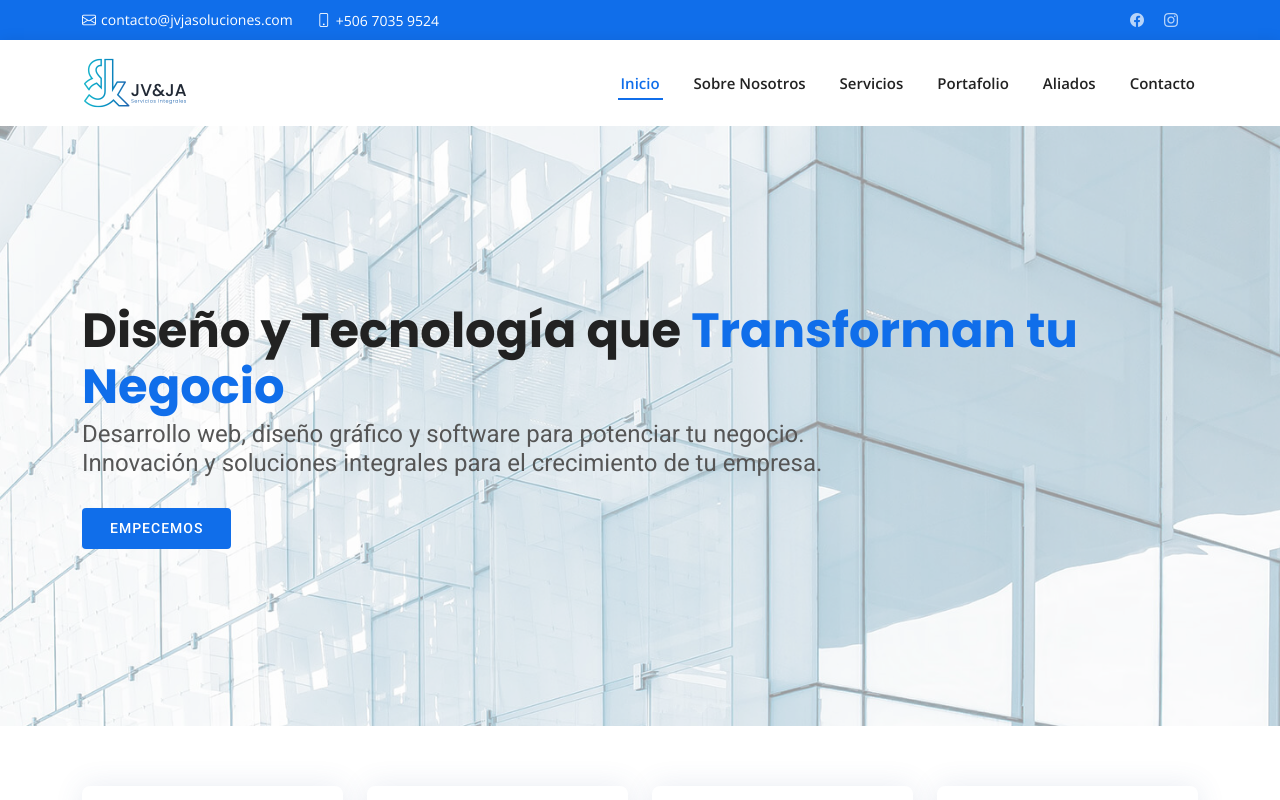
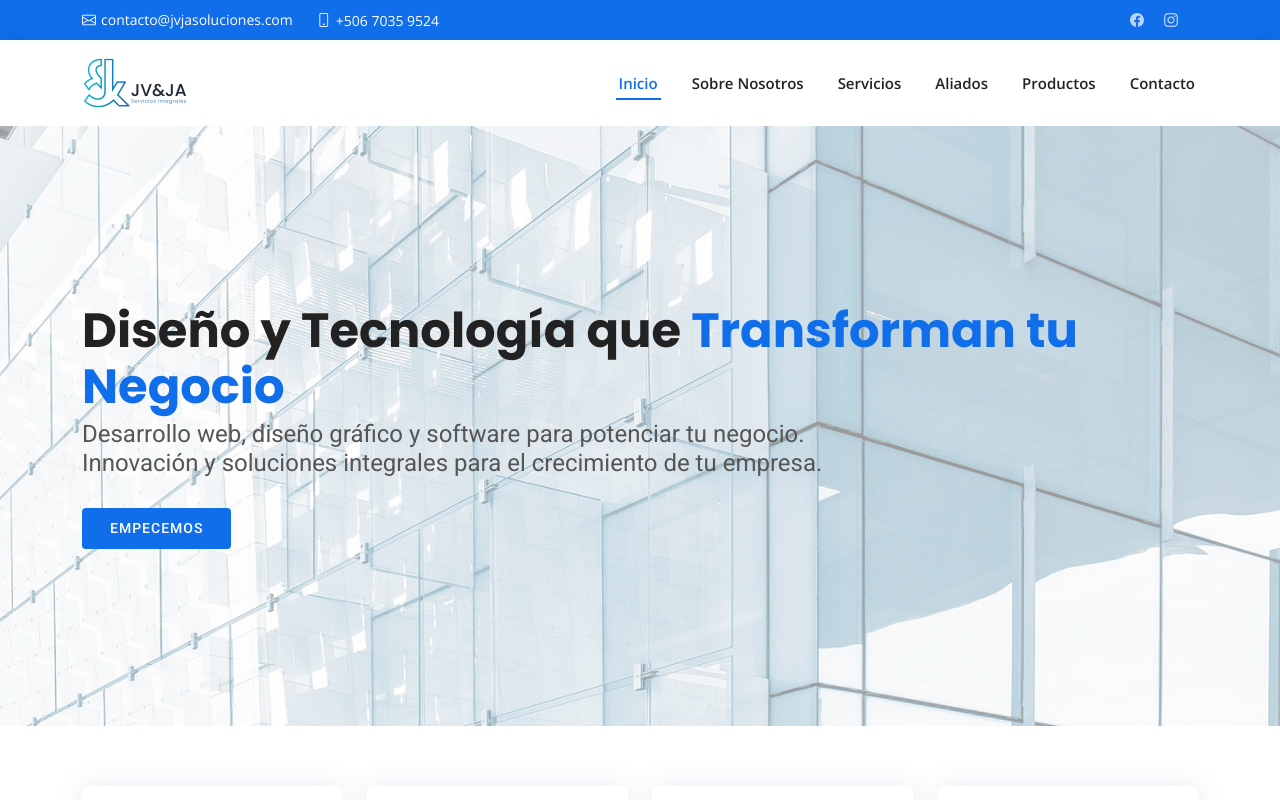
Before and after one commit to juniorov/web-serviciosintegralesjvja, a React (Vite) app: page / in a window 1280 px wide. Shown: the top 800 px of the page. Built offline with nearby package versions, Linux system fonts and the light colour scheme.

Commit message:
Remove Portfolio from the web page

```diff
--- a/src/App.jsx
+++ b/src/App.jsx
@@ -1,29 +1,28 @@
 import AOS from 'aos';
 import 'aos/dist/aos.css';
+import "bootstrap-icons/font/bootstrap-icons.css";
 import 'bootstrap/dist/css/bootstrap.min.css';
-import "bootstrap-icons/font/bootstrap-icons.css";
 import 'boxicons/css/boxicons.min.css';
 import 'glightbox/dist/css/glightbox.min.css';
 
 
+import './styles/back-button.scss';
 import './styles/general.scss';
-import './styles/back-button.scss';
 import './styles/sections-general.scss';
 
-import TopBar from './components/TopBar/TopBar';
+import About from './components/About/About';
+import Clients from './components/Clients/Clients';
+import Contact from './components/Contact/Contact';
+import Faq from './components/Faq/Faq';
+import Featured from './components/Featured/Featured';
+import Footer from './components/Footer/Footer';
 import Header from './components/Header/Header';
 import Hero from './components/Hero/Hero';
-import Featured from './components/Featured/Featured';
-import About from './components/About/About';
-import Footer from './components/Footer/Footer';
-import Contact from './components/Contact/Contact';
-import Faq from './components/Faq/Faq';
 import Pricing from './components/Pricing/Pricing';
-import Clients from './components/Clients/Clients';
+import Services from './components/Services/Services';
 import Team from './components/Team/Team';
-import Services from './components/Services/Services';
-import Portfolio from './components/Portfolio/Portfolio';
 import Testimonials from './components/Tertimonials/Testimonials';
+import TopBar from './components/TopBar/TopBar';
 
 AOS.init({
   duration: 1000,
@@ -45,7 +44,6 @@ function App() {
         <Clients />
         <Services />
         <Testimonials />
-        <Portfolio />
         <Team />
         <Pricing />
         <Faq />
--- a/src/components/Navigation/Navigation.jsx
+++ b/src/components/Navigation/Navigation.jsx
@@ -7,8 +7,8 @@ const Navigation = () => {
                 <li><a className="nav-link scrollto active" href="#hero">Inicio</a></li>
                 <li><a className="nav-link scrollto" href="#about">Sobre Nosotros</a></li>
                 <li><a className="nav-link scrollto" href="#services">Servicios</a></li>
-                <li><a className="nav-link scrollto " href="#portfolio">Portafolio</a></li>
                 <li><a className="nav-link scrollto" href="#team">Aliados</a></li>
+                <li><a className="nav-link scrollto" href="#pricing">Productos</a></li>
                 <li><a className="nav-link scrollto" href="#contact">Contacto</a></li>
             </ul>
             <i className="bi bi-list mobile-nav-toggle"></i>
```
